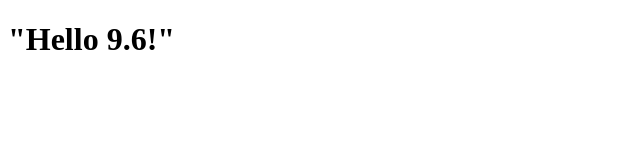
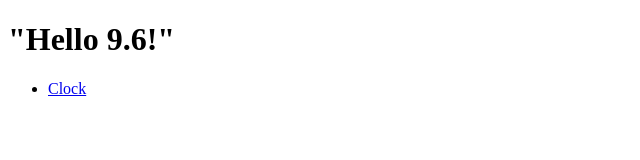
Before and after one commit to JoanavelPascual7/Warmup-10-30-23, a plain HTML site: page index.html in a window 1280 px wide. Shown: the full height of the page, 0-640 px from the left. Drawn offline with Linux system fonts and the light colour scheme.

Commit message:
adding clock

```diff
--- a/index.html
+++ b/index.html
@@ -8,5 +8,8 @@
 </head>
 <body>
     <h1>"Hello 9.6!"</h1>
+    <ul>
+        <li><a href="clock.html">Clock</a></li>
+    </ul>
 </body>
 </html>
```
